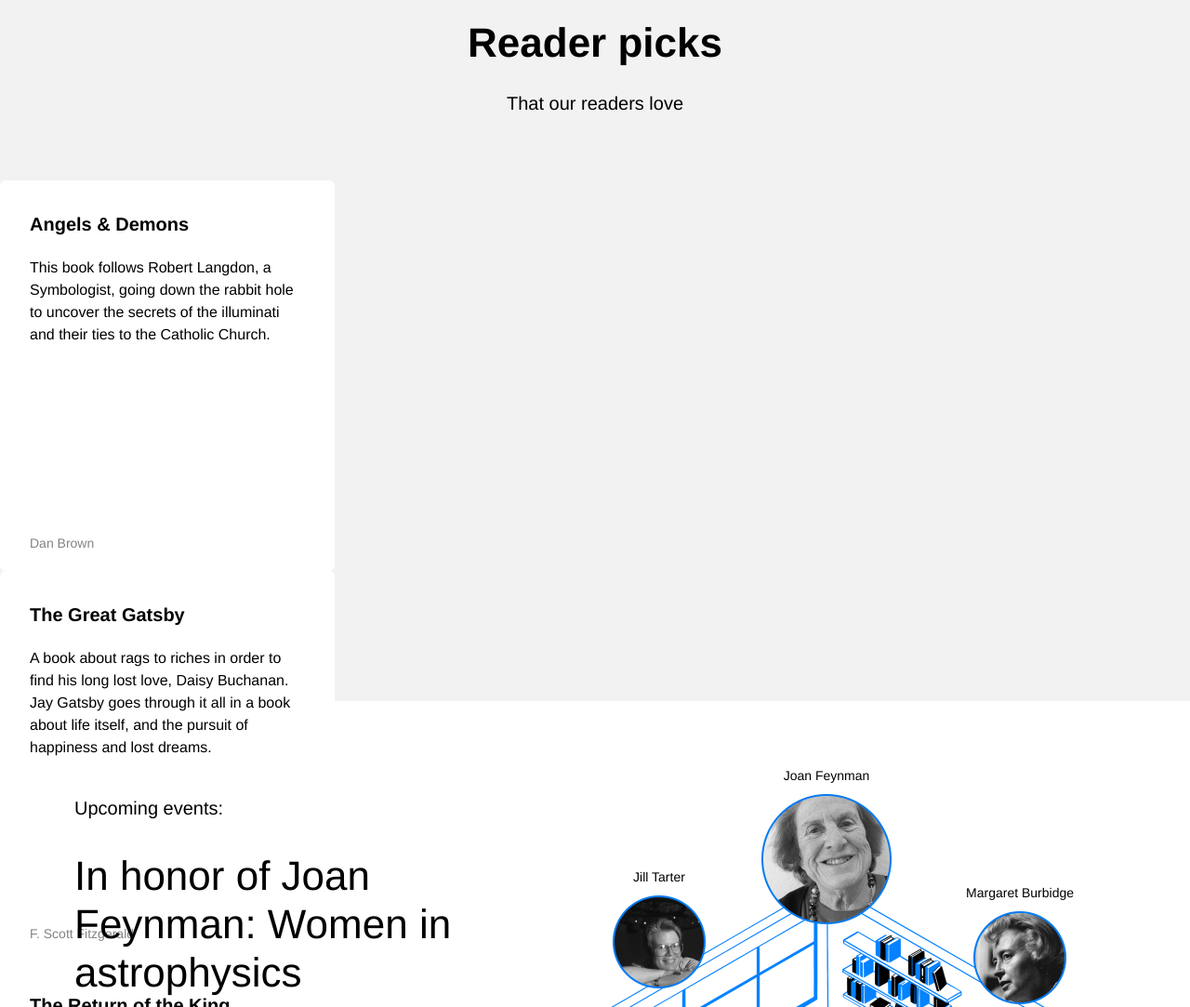
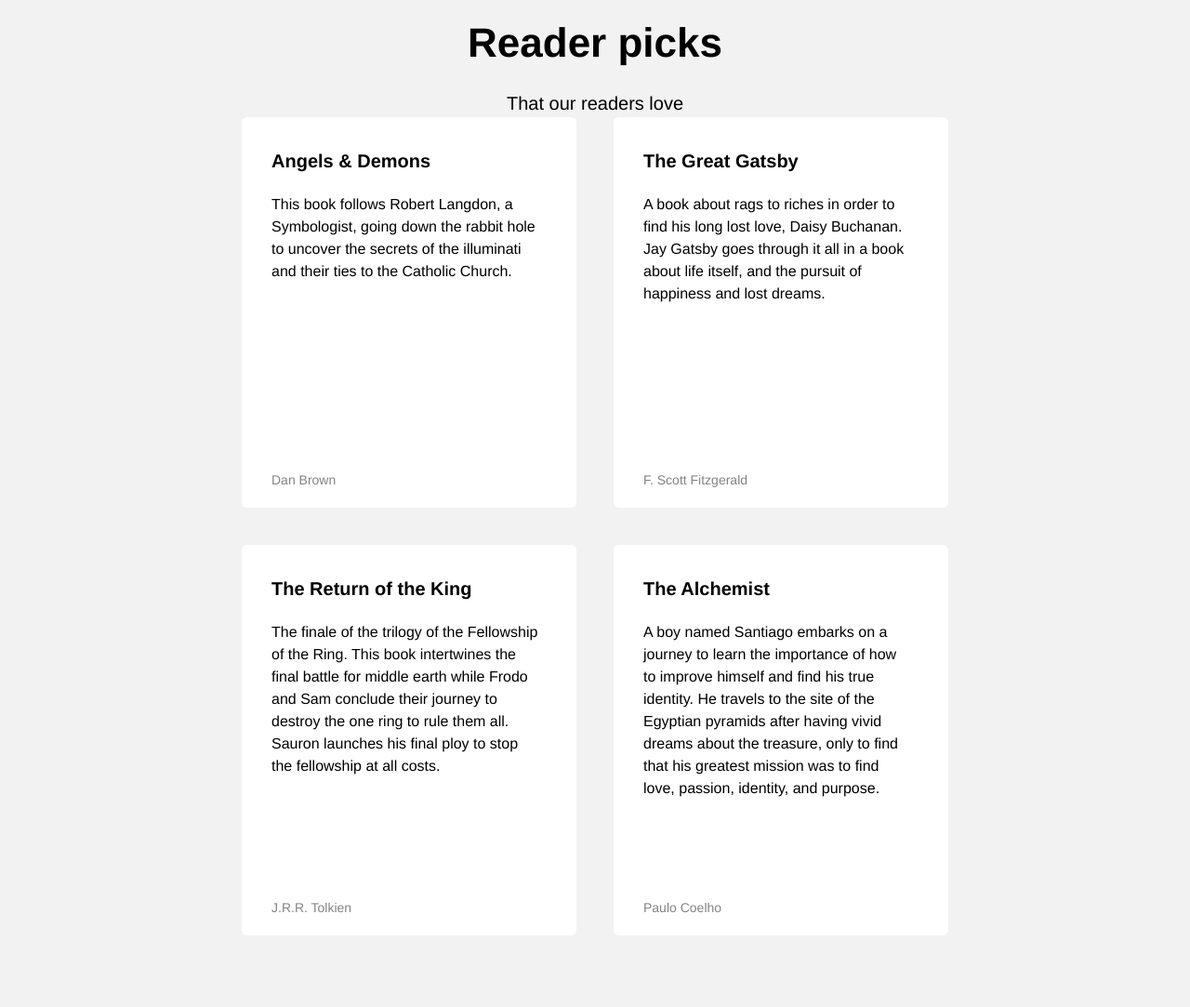
Before and after one commit to Luke170607/se_project_library, a plain HTML site: page index.html in a window 1280 px wide. Shown: the part 880-1963 px from the top of the page at 93% size. Drawn offline with Linux system fonts and the light colour scheme.

Commit message:
FINALIZED CHANGES

```diff
--- a/styles/style.css
+++ b/styles/style.css
@@ -120,14 +120,15 @@
 }
 
 .staff__cards {
+  display: flex;
   max-width: 760px;
-  height: 420px;
-  gap: 40px 20px;
-  margin-top: 68px;
-  flex-direction: row;
+  margin: 68px auto 40px;
+  display: flex;
   flex-wrap: wrap;
   justify-content: space-between;
-  margin-bottom: 0;
+  gap: 40px;
+  margin: 0 auto;
+  gap: 40px 20px;
   padding-left: 0;
   list-style: none;
 }
```
